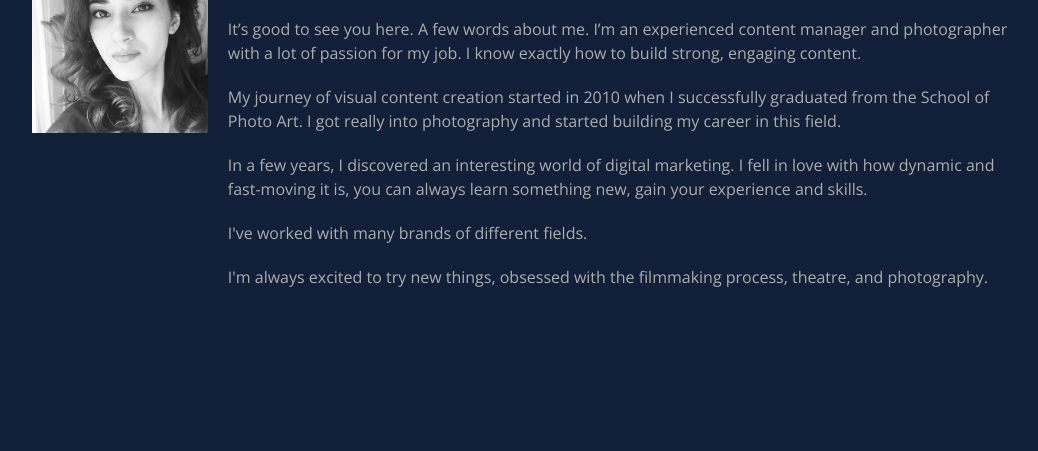
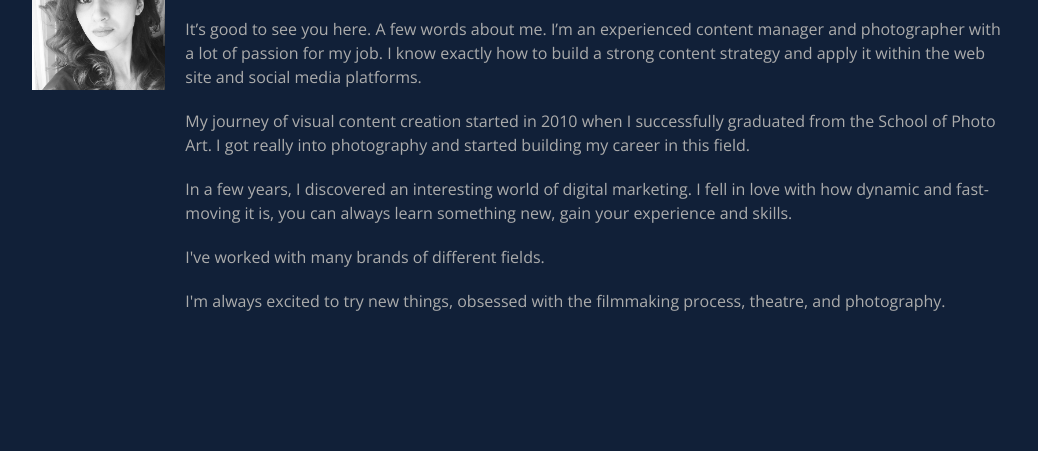
Before and after one commit to aminagadjieva/casting-manager, a plain HTML site: page index.html in a window 1280 px wide. Shown: the part 649-1100 px from the top of the page, without its empty margins (128-1166 px from the left). Drawn offline with nearby package versions, Linux system fonts and the light colour scheme.

Commit message:
Update index.html

```diff
--- a/index.html
+++ b/index.html
@@ -52,7 +52,7 @@
 
 						<div class="description">
 							<h2>Hi, I'm Amina.</h2>
-							<p>It’s good to see you here. A few words about me. I’m an experienced content manager and photographer with a lot of passion for my job. I know exactly how to build strong, engaging content. </p>
+							<p>It’s good to see you here. A few words about me. I’m an experienced content manager and photographer with a lot of passion for my job. I know exactly how to build a strong content strategy and apply it within the web site and social media platforms. </p>
 							<p>My journey of visual content creation started in 2010 when I successfully graduated from the School of Photo Art. I got really into photography and started building my career in this field.</p>
 							<p>In a few years, I discovered an interesting world of digital marketing. I fell in love with how dynamic and fast-moving it is, you can always learn something new, gain your experience and skills.</p>
 							<p>I've worked with many brands of different fields.</p>
```
